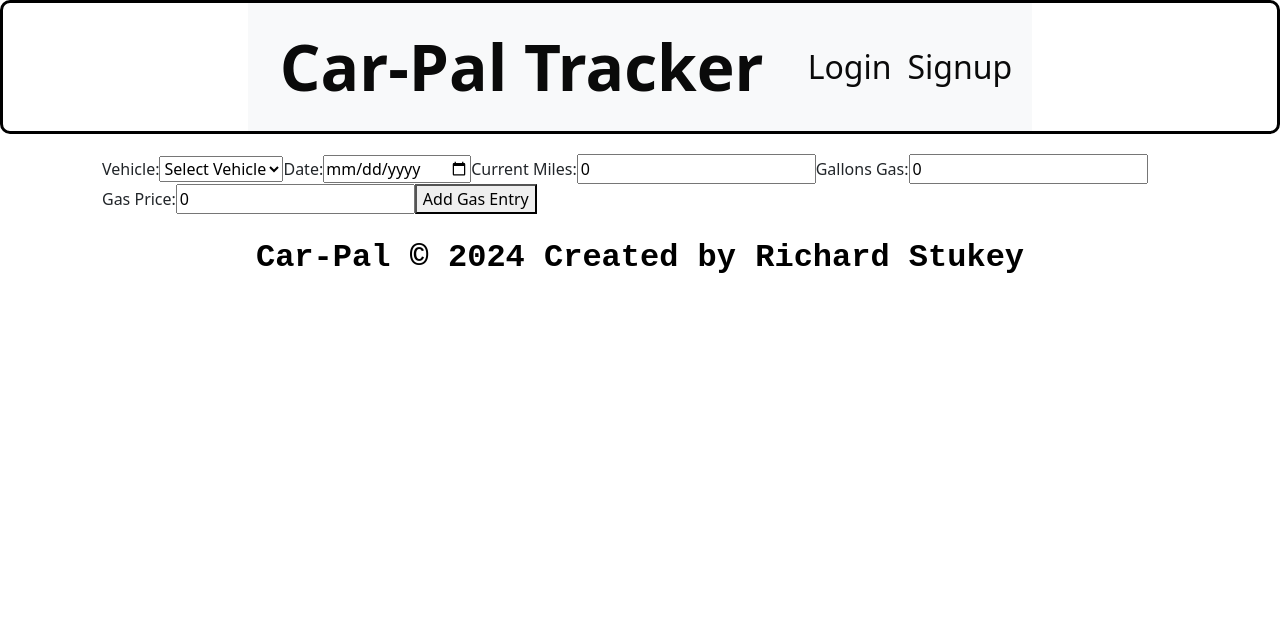
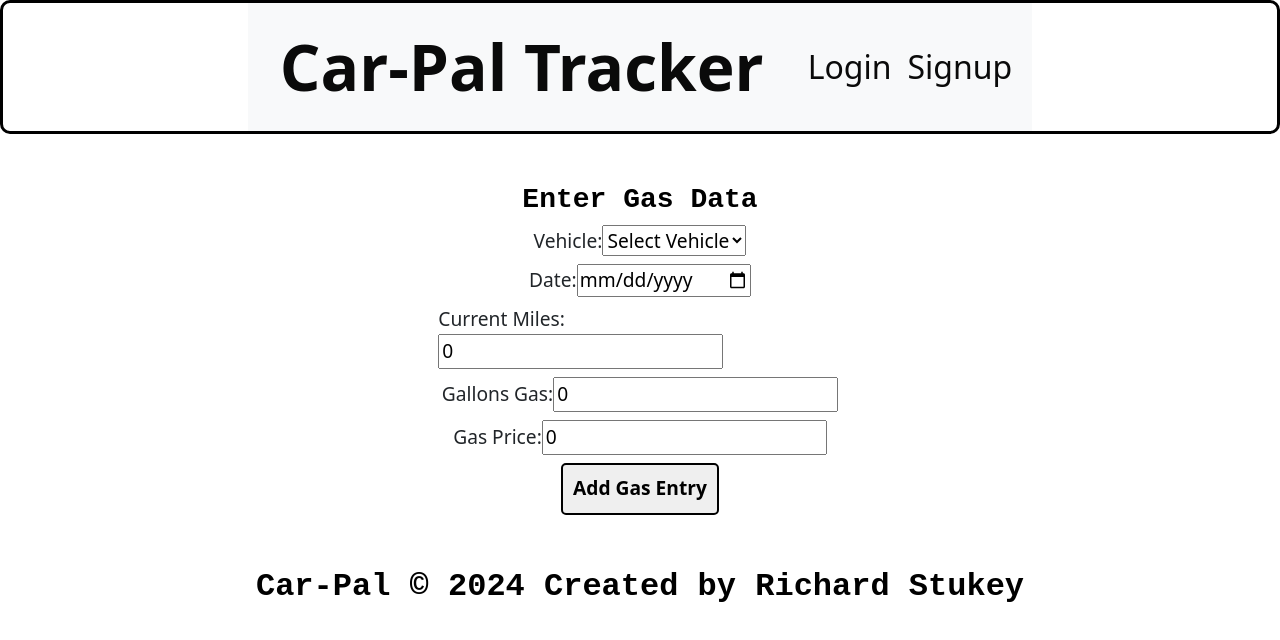
Before and after one commit to RStuckey1/Car-Pal-, a React (Vite) app in the folder client/: page /NewGasEntry in a window 1280 px wide. Shown: the top 640 px of the page. Built offline with nearby package versions, Linux system fonts and the light colour scheme; a small style sheet from the web is missing.

Commit message:
formatting data entry

```diff
--- a/client/src/pages/DisplayRecords.css
+++ b/client/src/pages/DisplayRecords.css
@@ -5,3 +5,33 @@
   align-items: center;
   padding: 20px;
 }
+
+.display-records h2 {
+  font-size: 2rem;
+  font-weight: 600;
+  margin-bottom: 20px;
+}
+
+.display-records table {
+  width: 100%;
+  border-collapse: collapse;
+}
+
+.display-records th, .display-records td {
+  border: 1px solid #000;
+  padding: 10px;
+  text-align: center;
+}
+
+.display-records th {
+  background-color: #f2f2f2;
+  font-weight: bold;
+}
+
+.display-records tr:nth-child(even) {
+  background-color: #f9f9f9;
+}
+
+.display-records tr:hover {
+  background-color: #f1f1f1;
+}
--- a/client/src/pages/DisplayVehicles.css
+++ b/client/src/pages/DisplayVehicles.css
@@ -10,10 +10,11 @@
 }
 
 .display-vehicles>button {
-    color: blue;
+    color: #000000;
     display: flex;
     width: 30%;
-    align-content: center;
+    justify-content: center;
+    align-items: center;
     text-align: center;
     font-size: 1.5rem;
     font-weight: 600;
@@ -30,9 +31,9 @@
 }
 
 
-.vehicle-list ul {
-    display: flex;
-    float:center;
+div>ul.vehicle-list{
+
+    list-style-type: none;
     flex-direction: column;
     align-items: center;
     text-align: center;;
@@ -40,17 +41,12 @@
     padding: 0;
 
 }
-.vehicle-list li {
-    display: flex;
-    width: 90%;
-    justify-content: center;
-    justify-items: center;
-    flex-direction: column;
-    align-items: center;
-    list-style: none;
-    margin: 2%;
-    border: 1px solid #000000;
+
+div>ul.vehicle-list>li {
+    color: #000000;
+    border: 3px solid #000000;
     border-radius: 5px;
+    margin: 4%;
 }
 
 
@@ -58,10 +54,19 @@
 .vehicle-details {
     display: flex;
     flex-direction: column;
+    margin: 2%;
+    float:left;
     align-items: center;
     justify-content: center;
-    border: 2px solid #000000;
-    border-radius: 5px;
+
+}
+
+.vehicle-details>p {
+    margin:1%;
+    font-size: 1.75rem;
+    margin:0;
+    padding:0;
+
 }
 
 .vehicle-details>button {
@@ -75,9 +80,7 @@
 
 .newestGas {
 
-    color: 52796f;
-    border: 2px solid #000000;
-    border-radius: 10px;
+    color: #000000;
     display: flex;
     flex-direction: column;
     align-items: center;
--- a/client/src/pages/DisplayVehicles.tsx
+++ b/client/src/pages/DisplayVehicles.tsx
@@ -96,7 +96,7 @@ const DisplayVehicles: React.FC = () => {
                                     New Maintenance
                                   </button>
                               </div>
-                              <div className="newestGas" style={{marginTop: '2em'}}>
+                              <div className="newestGas">
                                     <NewGasEntry VehicleId={vehicle.id} />
                               </div>
                             </>
--- a/client/src/pages/NewGasEntry.css
+++ b/client/src/pages/NewGasEntry.css
@@ -2,5 +2,45 @@
   display: flex;
   flex-direction: column;
   align-items: center;
-  padding: 20px;
+  justify-content: center;
+  margin: 2%;
+  padding: 2%;
 }
+
+.new-gas-entry>p {
+  font-size: 1.75rem;
+  margin: 0;
+  padding: 0;
+}
+
+.new-gas-entry>form {
+  display: flex;
+  flex-direction: column;
+  align-items: center;
+  justify-content: center;
+}
+
+.new-gas-entry>form>label {
+  margin: 1%;
+  font-size: 1.2rem;
+}
+
+.new-gas-entry>form>input,
+.new-gas-entry>form>select {
+  margin: 1%;
+  padding: 0.5em;
+  font-size: 1.2rem;
+  border: 1px solid #000000;
+  border-radius: 5px;
+}
+
+.new-gas-entry>form>button {
+  margin: 1%;
+  padding: 0.5em;
+  font-size: 1.2rem;
+  font-weight:600;
+  color: #000000;
+  border: 2px solid #000000;
+  border-radius: 5px;
+  cursor: pointer;
+}
--- a/client/src/pages/NewGasEntry.tsx
+++ b/client/src/pages/NewGasEntry.tsx
@@ -118,6 +118,7 @@ const NewGasEntry = ({ VehicleId }: { VehicleId?: number }) => {
 
   return (
     <div className="new-gas-entry">
+      <p>Enter Gas Data</p>
     <form onSubmit={handleSubmit}>
       {!VehicleId && (
         <label>
--- a/package.json
+++ b/package.json
@@ -29,14 +29,11 @@
     "wait-on": "^7.2.0"
   },
   "dependencies": {
-    "axios": "^1.7.7",
-    "bootstrap": "^5.3.5",
     "express": "^4.21.1",
     "jwt-decode": "^4.0.0",
     "pg": "^8.13.0",
     "pg-hstore": "^2.3.4",
     "react": "^18.3.1",
-    "react-bootstrap": "^2.10.9",
     "react-dom": "^18.3.1",
     "sequelize": "^6.37.4",
     "typescript": "^5.6.3"
```
Also changed, not shown: 1 other file (tests, documents, lock files or other folders).
